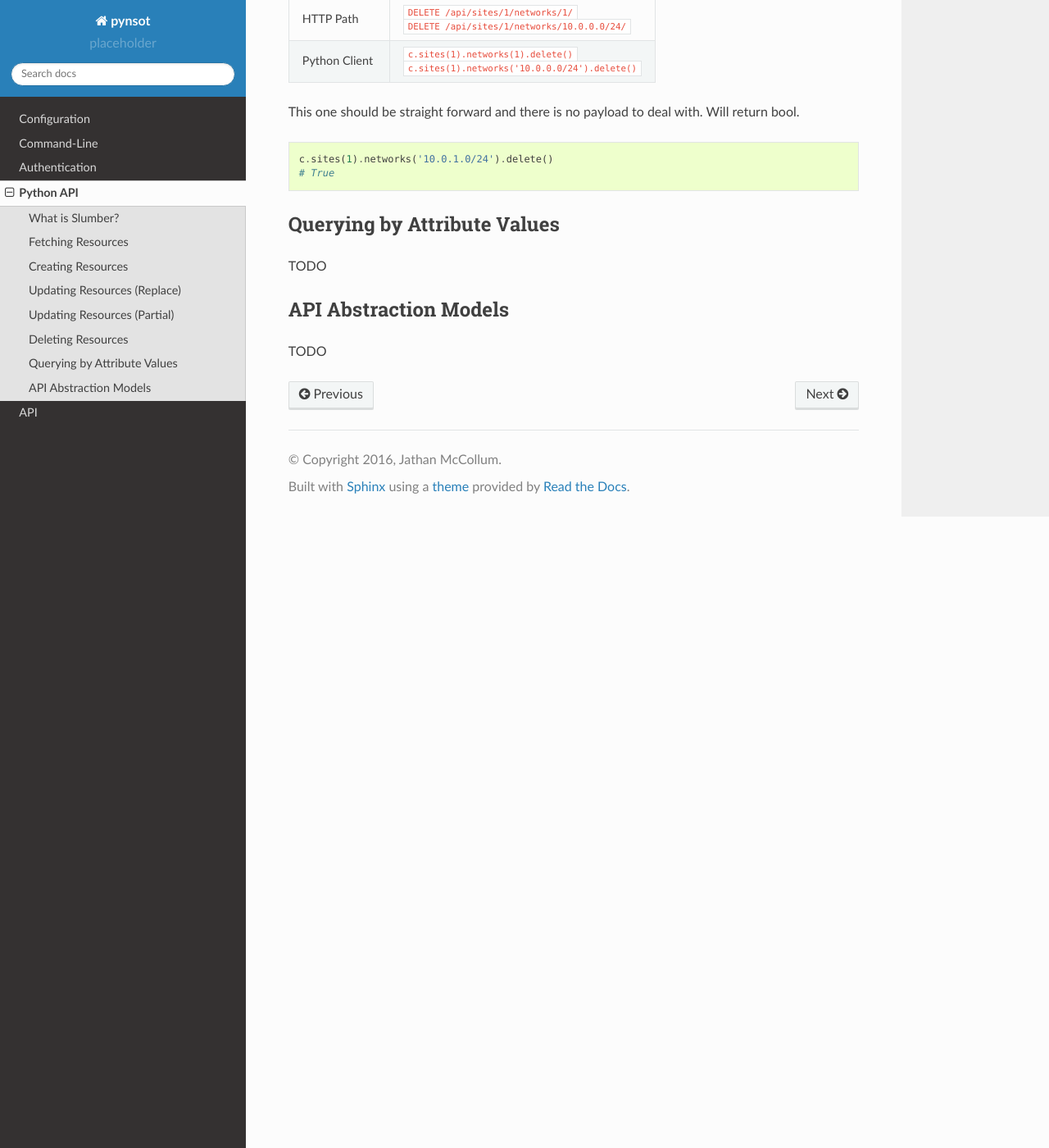
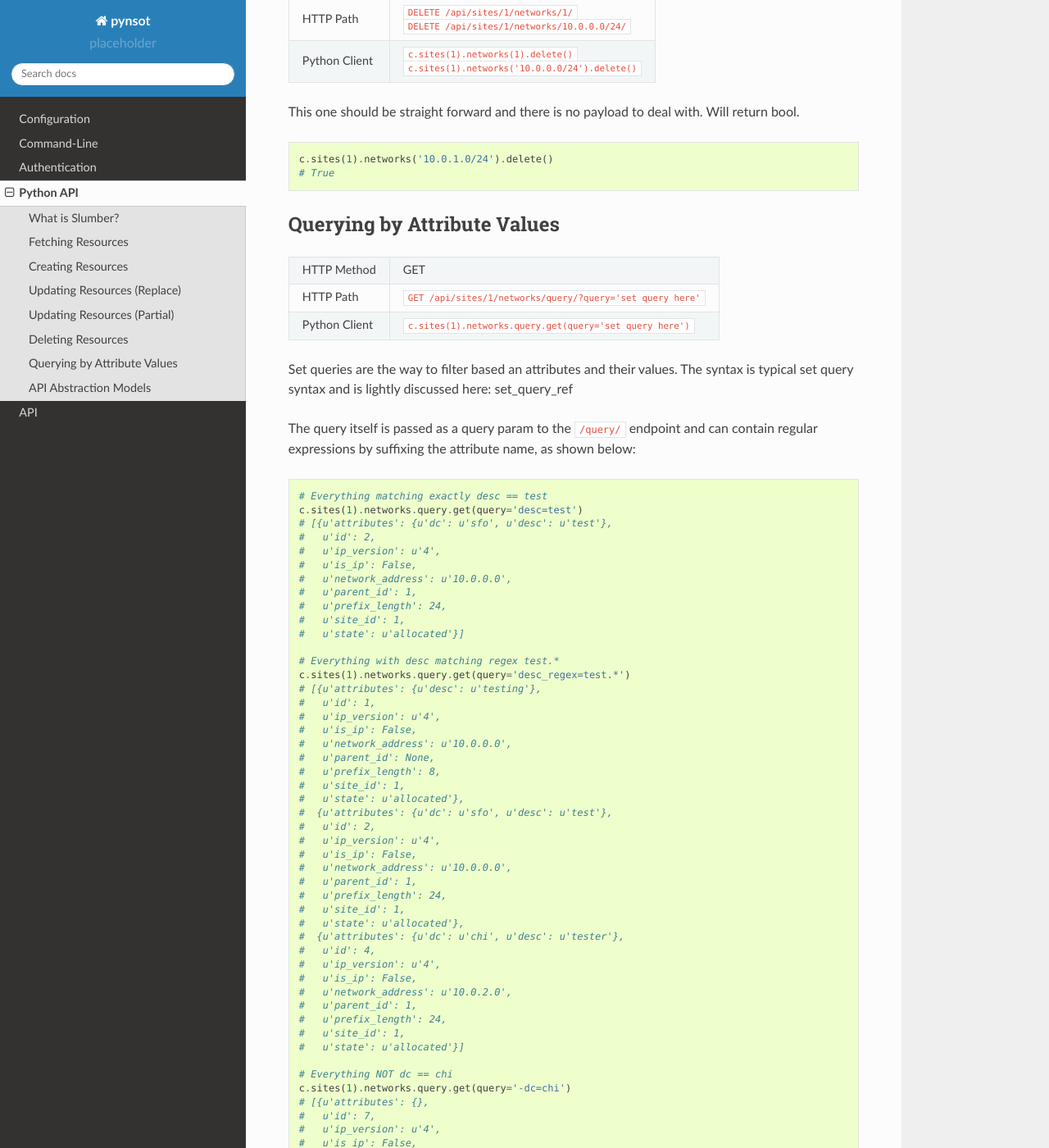
Before and after one commit to dropbox/pynsot, a Sphinx documentation site: the page built from docs/python_api.rst, in a window 1280 px wide and 1400 px high, scrolled down 4062 px. Shown: the whole window at 82% size. Built offline with Sphinx 7.4.7 and the Read the Docs theme 2.0.0, drawn with Linux system fonts in a browser that asks for light colours; pages that are not in the unit, such as notebooks, are missing from menus; some of the changed text lies outside the part shown.

Commit message:
Sphinx work
Added set query usage and tweaked sphinx auto-doc for the better

```diff
--- a/docs/cli.rst
+++ b/docs/cli.rst
@@ -126,6 +126,8 @@ Each resource's ``list`` action supports ``-i/--id``, ``-l/--limit`` and
 
 Set Queries
 ~~~~~~~~~~~
+
+.. _set_query_ref:
 
 The Device and Network resources support a ``-q/--query`` option that is a
 representation of set operations for matching attribute/value pairs.
--- a/docs/python_api.rst
+++ b/docs/python_api.rst
@@ -55,7 +55,7 @@ Fetching Resources
 |               |                                              |
 |               | ``c.sites(1).networks('10.0.0.0/24').get()`` |
 |               |                                              |
-|               | ``c.sites(1).networks().get(limit=1)``       |
+|               | ``c.sites(1).networks.get(limit=1)``         |
 +---------------+----------------------------------------------+
 
 The details and comparisons are shown above to demystify what the client does.
@@ -255,9 +255,136 @@ return bool.
 Querying by Attribute Values
 ----------------------------
 
-TODO
++---------------+-------------------------------------------------------------+
+| HTTP Method   | GET                                                         |
++---------------+-------------------------------------------------------------+
+| HTTP Path     | ``GET /api/sites/1/networks/query/?query='set query here'`` |
++---------------+-------------------------------------------------------------+
+| Python Client | ``c.sites(1).networks.query.get(query='set query here')``   |
++---------------+-------------------------------------------------------------+
+
+Set queries are the way to filter based an attributes and their values. The
+syntax is typical set query syntax and is lightly discussed here:
+:ref:`set_query_ref`
+
+The query itself is passed as a query param to the ``/query/`` endpoint and can
+contain regular expressions by suffixing the attribute name, as shown below:
+
+.. code-block:: python
+
+    # Everything matching exactly desc == test
+    c.sites(1).networks.query.get(query='desc=test')
+    # [{u'attributes': {u'dc': u'sfo', u'desc': u'test'},
+    #   u'id': 2,
+    #   u'ip_version': u'4',
+    #   u'is_ip': False,
+    #   u'network_address': u'10.0.0.0',
+    #   u'parent_id': 1,
+    #   u'prefix_length': 24,
+    #   u'site_id': 1,
+    #   u'state': u'allocated'}]
+
+    # Everything with desc matching regex test.*
+    c.sites(1).networks.query.get(query='desc_regex=test.*')
+    # [{u'attributes': {u'desc': u'testing'},
+    #   u'id': 1,
+    #   u'ip_version': u'4',
+    #   u'is_ip': False,
+    #   u'network_address': u'10.0.0.0',
+    #   u'parent_id': None,
+    #   u'prefix_length': 8,
+    #   u'site_id': 1,
+    #   u'state': u'allocated'},
+    #  {u'attributes': {u'dc': u'sfo', u'desc': u'test'},
+    #   u'id': 2,
+    #   u'ip_version': u'4',
+    #   u'is_ip': False,
+    #   u'network_address': u'10.0.0.0',
+    #   u'parent_id': 1,
+    #   u'prefix_length': 24,
+    #   u'site_id': 1,
+    #   u'state': u'allocated'},
+    #  {u'attributes': {u'dc': u'chi', u'desc': u'tester'},
+    #   u'id': 4,
+    #   u'ip_version': u'4',
+    #   u'is_ip': False,
+    #   u'network_address': u'10.0.2.0',
+    #   u'parent_id': 1,
+    #   u'prefix_length': 24,
+    #   u'site_id': 1,
+    #   u'state': u'allocated'}]
+
+    # Everything NOT dc == chi
+    c.sites(1).networks.query.get(query='-dc=chi')
+    # [{u'attributes': {},
+    #   u'id': 7,
+    #   u'ip_version': u'4',
+    #   u'is_ip': False,
+    #   u'network_address': u'8.8.8.0',
+    #   u'parent_id': None,
+    #   u'prefix_length': 24,
+    #   u'site_id': 1,
+    #   u'state': u'allocated'},
+    #  {u'attributes': {u'desc': u'testing'},
+    #   u'id': 1,
+    #   u'ip_version': u'4',
+    #   u'is_ip': False,
+    #   u'network_address': u'10.0.0.0',
+    #   u'parent_id': None,
+    #   u'prefix_length': 8,
+    #   u'site_id': 1,
+    #   u'state': u'allocated'},
+    #  {u'attributes': {u'dc': u'sfo', u'desc': u'test'},
+    #   u'id': 2,
+    #   u'ip_version': u'4',
+    #   u'is_ip': False,
+    #   u'network_address': u'10.0.0.0',
+    #   u'parent_id': 1,
+    #   u'prefix_length': 24,
+    #   u'site_id': 1,
+    #   u'state': u'allocated'},
+    #  {u'attributes': {u'dc': u'sfo'},
+    #   u'id': 6,
+    #   u'ip_version': u'4',
+    #   u'is_ip': False,
+    #   u'network_address': u'10.0.1.0',
+    #   u'parent_id': 1,
+    #   u'prefix_length': 24,
+    #   u'site_id': 1,
+    #   u'state': u'allocated'},
+    #  {u'attributes': {},
+    #   u'id': 5,
+    #   u'ip_version': u'4',
+    #   u'is_ip': True,
+    #   u'network_address': u'10.0.2.1',
+    #   u'parent_id': 4,
+    #   u'prefix_length': 32,
+    #   u'site_id': 1,
+    #   u'state': u'allocated'}]
+
+    # Everything dc == chi
+    c.sites(1).networks.query.get(query='dc=chi')
+    # [{u'attributes': {u'dc': u'chi', u'desc': u'tester'},
+    #   u'id': 4,
+    #   u'ip_version': u'4',
+    #   u'is_ip': False,
+    #   u'network_address': u'10.0.2.0',
+    #   u'parent_id': 1,
+    #   u'prefix_length': 24,
+    #   u'site_id': 1,
+    #   u'state': u'allocated'}]
+
+
 
 API Abstraction Models
 ----------------------
 
+These models were created to abstract most of the API away from the user if
+they didn't want or need it. An instance can be created by providing minimal
+info such as CIDR and desired attributes or it can take raw payload from the
+API and turn it into a model instance.
+
+You can read the docstring in the :mod:`pynsot.models` module or follow along
+for examples below.
+
 TODO
```
Also changed, not shown: docs/api.rst (+38 -1 lines), 2 other files.
